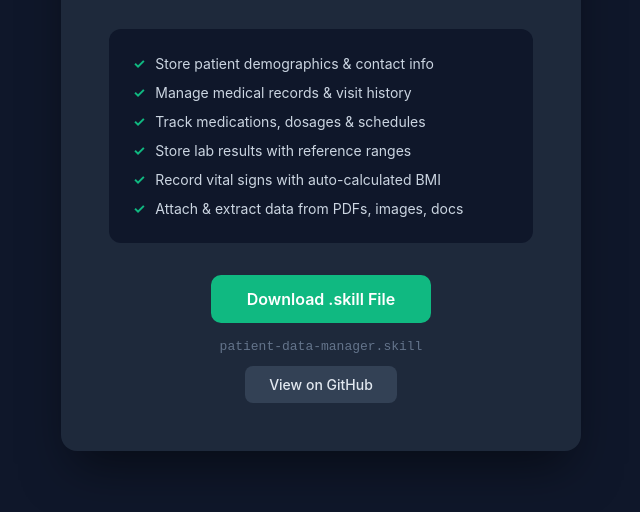
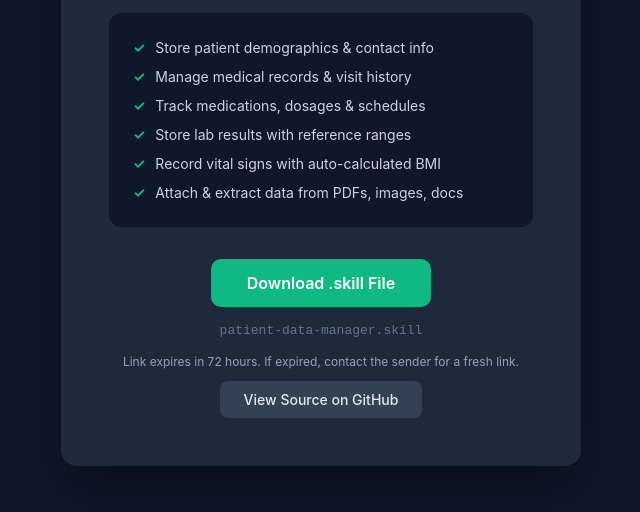
Before and after one commit to mohamadobedat/patient-data-manager-skill, a plain HTML site: page index.html in a window 1280 px wide. Shown: the part 282-794 px from the top of the page, without its empty margins (319-959 px from the left). Drawn offline with Linux system fonts and the light colour scheme.

Commit message:
Update download link to catbox.moe hosting

```diff
--- a/index.html
+++ b/index.html
@@ -88,6 +88,11 @@
       transition: background 0.2s;
     }
     .btn-secondary:hover { background: #475569; }
+    .expiry-note {
+      margin-top: 16px;
+      font-size: 12px;
+      color: #94a3b8;
+    }
   </style>
 </head>
 <body>
@@ -105,10 +110,11 @@
       <li>Attach & extract data from PDFs, images, docs</li>
     </ul>
 
-    <a href="https://github.com/mohamadobedat/patient-data-manager-skill/releases/latest/download/patient-data-manager.skill" class="btn" download>Download .skill File</a>
+    <a href="https://litter.catbox.moe/isw2cg.skill" class="btn" download>Download .skill File</a>
     <p class="filename">patient-data-manager.skill</p>
+    <p class="expiry-note">Link expires in 72 hours. If expired, contact the sender for a fresh link.</p>
 
-    <a href="https://github.com/mohamadobedat/patient-data-manager-skill" class="btn-secondary" target="_blank">View on GitHub</a>
+    <a href="https://github.com/mohamadobedat/patient-data-manager-skill" class="btn-secondary" target="_blank">View Source on GitHub</a>
   </div>
 </body>
 </html>
```
